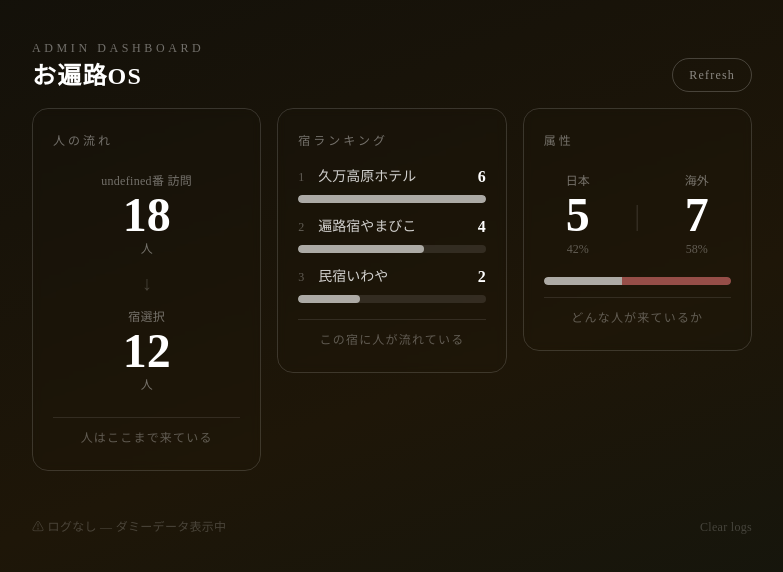
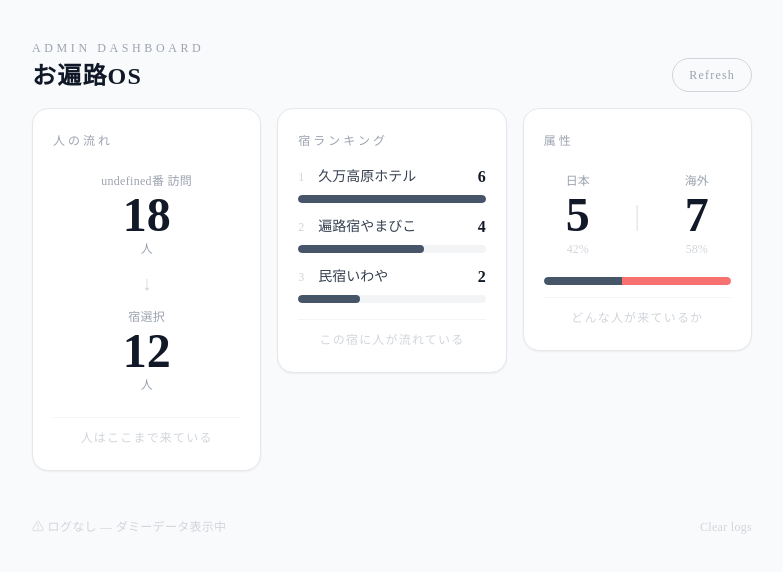
Before and after one commit to yamada-gyokai/ohenro-os-demo, a plain HTML site: page dashboard.html in a window 1280 px wide. Shown: the whole page, without its empty margins (248-1031 px from the left). Drawn offline with nearby package versions, Linux system fonts and the light colour scheme.

Commit message:
style: ダッシュボードを管理者向け（白背景・黒文字）に改善

```diff
--- a/dashboard.html
+++ b/dashboard.html
@@ -12,19 +12,19 @@
     body { font-family: 'Noto Serif JP', serif; }
   </style>
 </head>
-<body class="min-h-screen text-white" style="background: linear-gradient(160deg, #12100a 0%, #1e1608 50%, #0e1510 100%);">
+<body class="min-h-screen text-gray-800 bg-gray-50">
 
   <!-- ── ヘッダー ── -->
   <header class="px-6 pt-10 pb-4 max-w-3xl mx-auto flex items-end justify-between gap-4">
     <div>
-      <p class="text-white/40 text-xs tracking-[0.3em] uppercase mb-1">Admin Dashboard</p>
-      <h1 class="text-white text-2xl font-semibold tracking-wider">お遍路OS</h1>
+      <p class="text-gray-400 text-xs tracking-[0.3em] uppercase mb-1">Admin Dashboard</p>
+      <h1 class="text-gray-900 text-2xl font-semibold tracking-wider">お遍路OS</h1>
     </div>
     <div class="flex items-center gap-3">
-      <p id="updated-at" class="text-white/30 text-xs tracking-wide"></p>
+      <p id="updated-at" class="text-gray-400 text-xs tracking-wide"></p>
       <button
         onclick="refresh()"
-        class="border border-white/20 text-white/50 text-xs tracking-widest px-4 py-2 rounded-full hover:border-white/50 hover:text-white/80 transition-colors"
+        class="border border-gray-300 text-gray-400 text-xs tracking-widest px-4 py-2 rounded-full hover:border-gray-500 hover:text-gray-700 transition-colors"
       >Refresh</button>
     </div>
   </header>
@@ -33,20 +33,20 @@
   <main class="px-6 pb-12 max-w-3xl mx-auto flex flex-col gap-4 md:grid md:grid-cols-3 md:items-start">
 
     <!-- ① 人の流れ -->
-    <div class="bg-white/8 backdrop-blur-sm border border-white/15 rounded-2xl px-5 py-6 flex flex-col gap-4">
-      <p class="text-white/40 text-xs tracking-[0.25em] uppercase">人の流れ</p>
+    <div class="bg-white border border-gray-200 rounded-2xl px-5 py-6 flex flex-col gap-4 shadow-sm">
+      <p class="text-gray-400 text-xs tracking-[0.25em] uppercase">人の流れ</p>
       <div id="block-flow" class="flex flex-col gap-4"></div>
     </div>
 
     <!-- ② 宿ランキング -->
-    <div class="bg-white/8 backdrop-blur-sm border border-white/15 rounded-2xl px-5 py-6 flex flex-col gap-4">
-      <p class="text-white/40 text-xs tracking-[0.25em] uppercase">宿ランキング</p>
+    <div class="bg-white border border-gray-200 rounded-2xl px-5 py-6 flex flex-col gap-4 shadow-sm">
+      <p class="text-gray-400 text-xs tracking-[0.25em] uppercase">宿ランキング</p>
       <div id="block-inns" class="flex flex-col gap-3"></div>
     </div>
 
     <!-- ③ 属性 -->
-    <div class="bg-white/8 backdrop-blur-sm border border-white/15 rounded-2xl px-5 py-6 flex flex-col gap-4">
-      <p class="text-white/40 text-xs tracking-[0.25em] uppercase">属性</p>
+    <div class="bg-white border border-gray-200 rounded-2xl px-5 py-6 flex flex-col gap-4 shadow-sm">
+      <p class="text-gray-400 text-xs tracking-[0.25em] uppercase">属性</p>
       <div id="block-attr" class="flex flex-col gap-3"></div>
     </div>
 
@@ -54,10 +54,10 @@
 
   <!-- ── フッター ── -->
   <footer class="px-6 pb-8 max-w-3xl mx-auto flex items-center justify-between">
-    <p id="log-count" class="text-white/20 text-xs tracking-wide"></p>
+    <p id="log-count" class="text-gray-300 text-xs tracking-wide"></p>
     <button
       onclick="clearLogs()"
-      class="text-white/20 text-xs tracking-wide hover:text-red-400 transition-colors"
+      class="text-gray-300 text-xs tracking-wide hover:text-red-400 transition-colors"
     >Clear logs</button>
   </footer>
 
@@ -131,9 +131,9 @@
     }
 
     // ── バー生成ヘルパー ──────────────────────────────────
-    function bar(pct, color = "bg-white/60") {
+    function bar(pct, color = "bg-slate-600") {
       return `
-        <div class="h-2 bg-white/10 rounded-full overflow-hidden">
+        <div class="h-2 bg-gray-100 rounded-full overflow-hidden">
           <div class="${color} h-full rounded-full transition-all duration-500" style="width:${pct}%"></div>
         </div>
       `;
@@ -158,18 +158,18 @@
       document.getElementById("block-flow").innerHTML = `
         <div class="flex flex-col items-center gap-3 py-2">
           <div class="flex flex-col items-center gap-0.5">
-            <span class="text-white/40 text-xs tracking-wide">${d.spot}番 訪問</span>
-            <span class="text-white text-5xl font-semibold leading-none">${d.spotVisits}</span>
-            <span class="text-white/40 text-xs">人</span>
+            <span class="text-gray-400 text-xs tracking-wide">${d.spot}番 訪問</span>
+            <span class="text-gray-900 text-5xl font-semibold leading-none">${d.spotVisits}</span>
+            <span class="text-gray-400 text-xs">人</span>
           </div>
-          <span class="text-white/20 text-xl">↓</span>
+          <span class="text-gray-300 text-xl">↓</span>
           <div class="flex flex-col items-center gap-0.5">
-            <span class="text-white/40 text-xs tracking-wide">宿選択</span>
-            <span class="text-white text-5xl font-semibold leading-none">${d.innSelects}</span>
-            <span class="text-white/40 text-xs">人</span>
+            <span class="text-gray-400 text-xs tracking-wide">宿選択</span>
+            <span class="text-gray-900 text-5xl font-semibold leading-none">${d.innSelects}</span>
+            <span class="text-gray-400 text-xs">人</span>
           </div>
         </div>
-        <p class="text-white/30 text-xs text-center tracking-widest border-t border-white/10 pt-3">
+        <p class="text-gray-300 text-xs text-center tracking-widest border-t border-gray-100 pt-3">
           人はここまで来ている
         </p>
       `;
@@ -177,7 +177,7 @@
       // ② 宿ランキング
       if (d.innRanking.length === 0) {
         document.getElementById("block-inns").innerHTML =
-          `<p class="text-white/30 text-xs text-center py-4">データなし</p>`;
+          `<p class="text-gray-300 text-xs text-center py-4">データなし</p>`;
       } else {
         const maxCount = d.innRanking[0].count;
         document.getElementById("block-inns").innerHTML =
@@ -185,15 +185,15 @@
             <div class="flex flex-col gap-1.5">
               <div class="flex items-center justify-between gap-2">
                 <div class="flex items-center gap-2">
-                  <span class="text-white/30 text-xs w-3">${i + 1}</span>
-                  <span class="text-white/80 text-sm">${inn.name}</span>
+                  <span class="text-gray-300 text-xs w-3">${i + 1}</span>
+                  <span class="text-gray-700 text-sm">${inn.name}</span>
                 </div>
-                <span class="text-white text-base font-semibold">${inn.count}</span>
+                <span class="text-gray-900 text-base font-semibold">${inn.count}</span>
               </div>
               ${bar(Math.round(inn.count / maxCount * 100))}
             </div>
           `).join("")
-          + `<p class="text-white/30 text-xs text-center tracking-widest border-t border-white/10 pt-3 mt-1">
+          + `<p class="text-gray-300 text-xs text-center tracking-widest border-t border-gray-100 pt-3 mt-1">
                この宿に人が流れている
              </p>`;
       }
@@ -205,22 +205,22 @@
       document.getElementById("block-attr").innerHTML = `
         <div class="flex justify-around py-2">
           <div class="flex flex-col items-center gap-0.5">
-            <span class="text-white/40 text-xs">日本</span>
-            <span class="text-white text-5xl font-semibold leading-none">${d.japan}</span>
-            <span class="text-white/30 text-xs">${jpPct}%</span>
+            <span class="text-gray-400 text-xs">日本</span>
+            <span class="text-gray-900 text-5xl font-semibold leading-none">${d.japan}</span>
+            <span class="text-gray-300 text-xs">${jpPct}%</span>
           </div>
-          <div class="text-white/10 text-3xl self-center">|</div>
+          <div class="text-gray-200 text-3xl self-center">|</div>
           <div class="flex flex-col items-center gap-0.5">
-            <span class="text-white/40 text-xs">海外</span>
-            <span class="text-white text-5xl font-semibold leading-none">${d.abroad}</span>
-            <span class="text-white/30 text-xs">${abPct}%</span>
+            <span class="text-gray-400 text-xs">海外</span>
+            <span class="text-gray-900 text-5xl font-semibold leading-none">${d.abroad}</span>
+            <span class="text-gray-300 text-xs">${abPct}%</span>
           </div>
         </div>
-        <div class="h-2 bg-white/10 rounded-full overflow-hidden flex">
-          <div class="bg-white/60 h-full rounded-l-full transition-all duration-500" style="width:${jpPct}%"></div>
-          <div class="bg-red-400/50 h-full rounded-r-full transition-all duration-500" style="width:${abPct}%"></div>
+        <div class="h-2 bg-gray-100 rounded-full overflow-hidden flex">
+          <div class="bg-slate-600 h-full rounded-l-full transition-all duration-500" style="width:${jpPct}%"></div>
+          <div class="bg-red-400 h-full rounded-r-full transition-all duration-500" style="width:${abPct}%"></div>
         </div>
-        <p class="text-white/30 text-xs text-center tracking-widest border-t border-white/10 pt-3">
+        <p class="text-gray-300 text-xs text-center tracking-widest border-t border-gray-100 pt-3">
           どんな人が来ているか
         </p>
       `;
```
